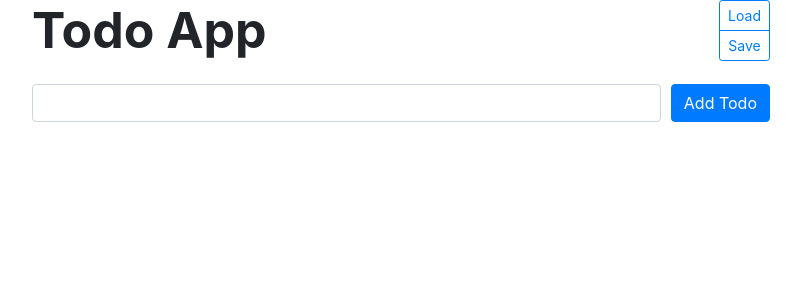
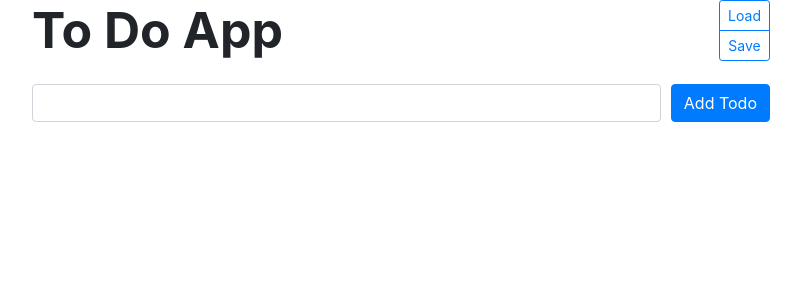
Before and after one commit to bryantpark04/react-todo-app, a React (Create React App) app: page / in a window 1280 px wide. Shown: the top 300 px of the page, without its empty margins (239-1040 px from the left). Built offline with nearby package versions, Linux system fonts and the light colour scheme.

Commit message:
Change app header

```diff
--- a/src/components/Header.js
+++ b/src/components/Header.js
@@ -1,6 +1,6 @@
 const Header = () => {
     return (
-        <h1 className="Header"><strong>Todo App</strong></h1>
+        <h1 className="Header"><strong>To Do App</strong></h1>
     )
 }
 
```
Also changed, not shown: 2 other files (tests, documents, lock files or other folders).
